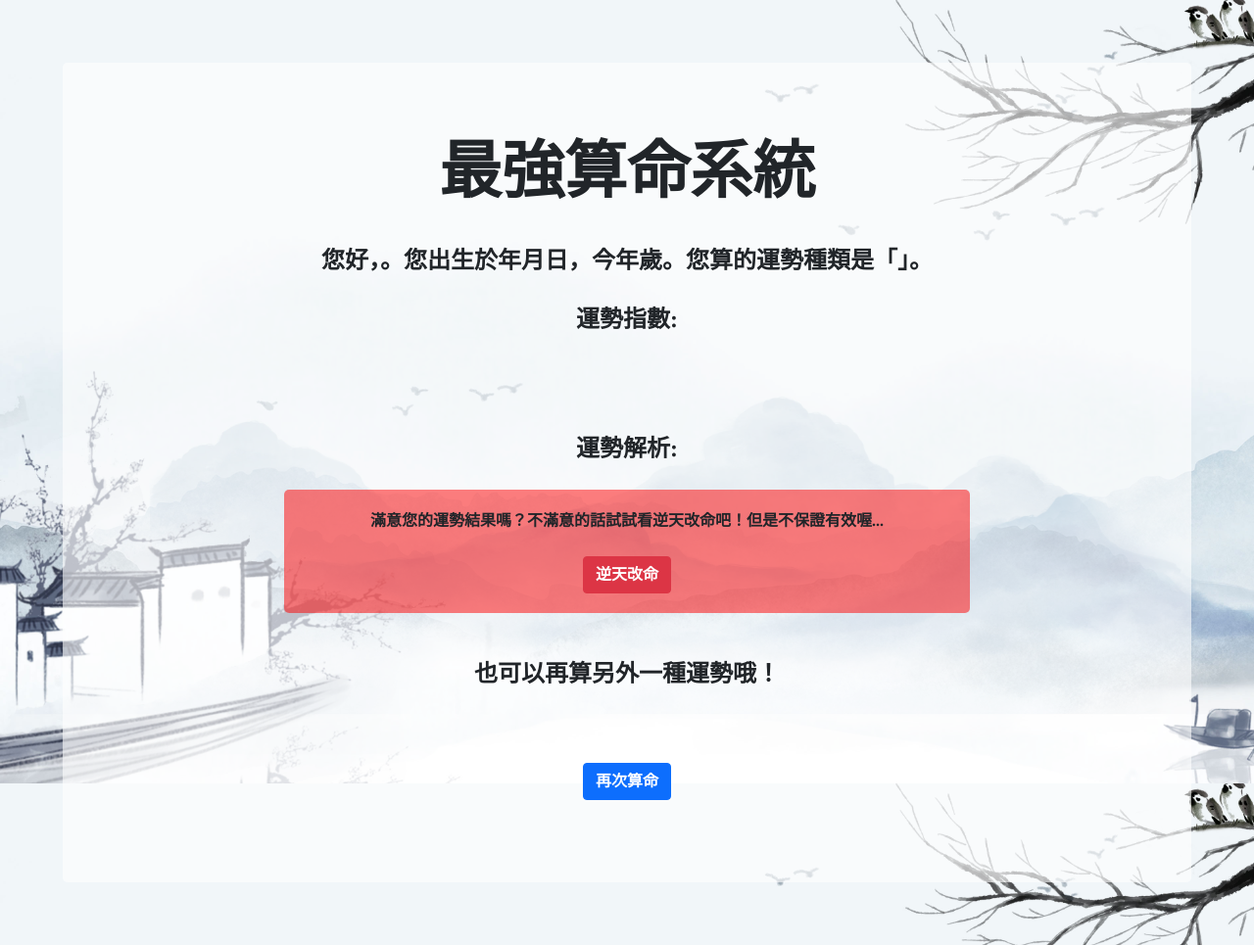
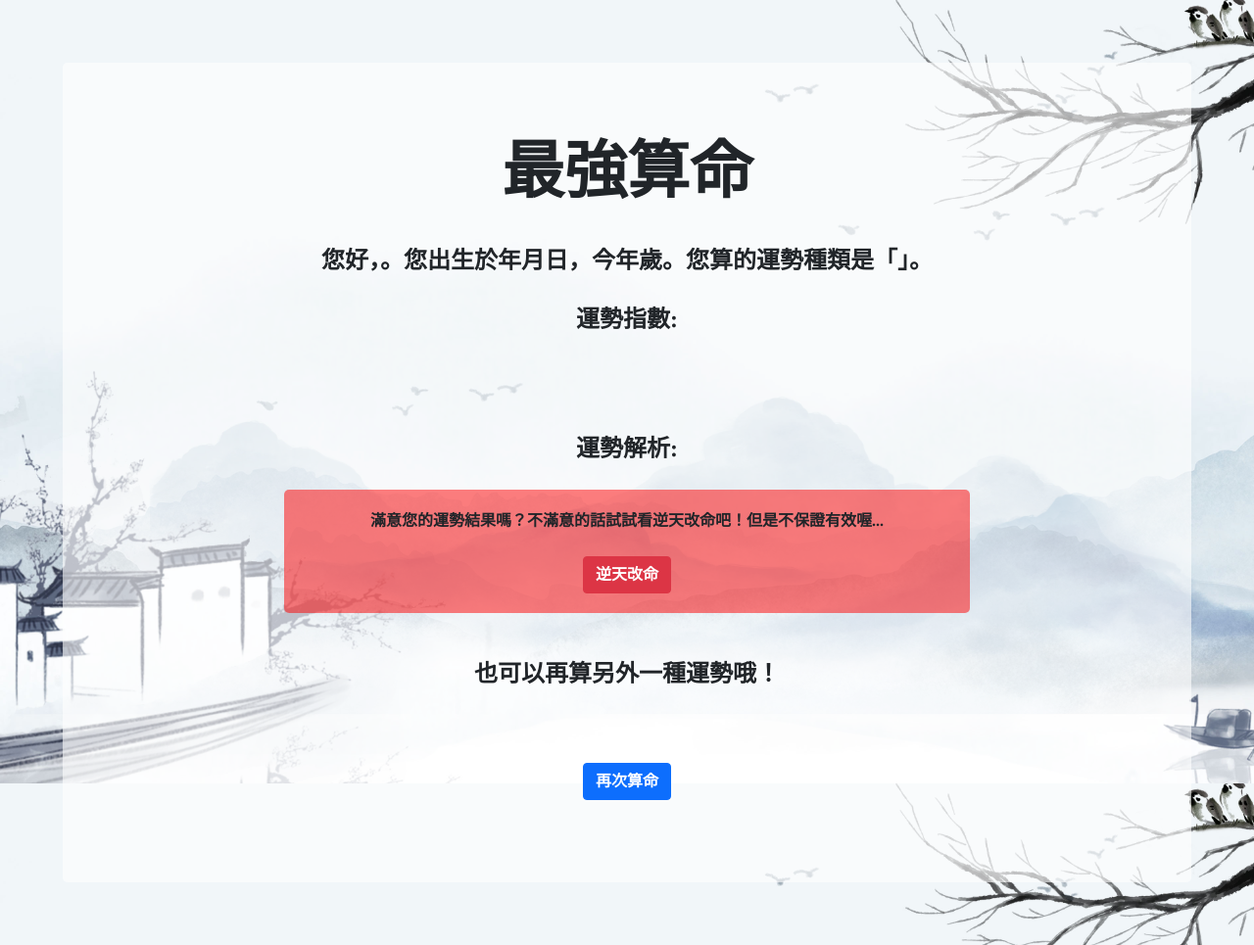
Before and after one commit to quackwilson/109-1Frontend, a plain HTML site: page final/second.html in a window 1280 px wide. Shown: the whole page at 98% size. Drawn offline with Linux system fonts and the light colour scheme.

Commit message:
adjust contents

```diff
--- a/final/second.html
+++ b/final/second.html
@@ -28,7 +28,7 @@
 <body class="bg">
     <div class="main">
         <div class="container bigTitle">
-            最強算命系統
+            最強算命
         </div>
         <br>
         <div class="container">
```
